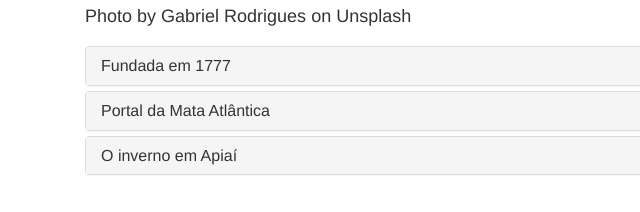
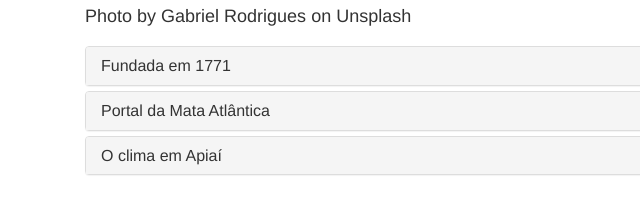
Before and after one commit to Ronaldo-Sanches/fds.engsoft, a plain HTML site: page index.html in a window 1280 px wide. Shown: the part 445-657 px from the top of the page, 0-640 px from the left. Drawn offline with Linux system fonts and the light colour scheme.

Commit message:
Update index.html

```diff
--- a/index.html
+++ b/index.html
@@ -39,7 +39,7 @@
 <div class="panel-group"id="painel-sobre">
 <div class="panel panel-default">
 <div class="panel-heading" data-parent="#painel-sobre" data-toggle="collapse" data-target="#p1">
-<h3 class="panel-title"  > Fundada em 1777</h3>
+<h3 class="panel-title"  > Fundada em 1771 </h3>
 </div>
 
 <div id="p1"class="collapse">
@@ -49,7 +49,7 @@
 
 <div class="panel panel-default">
 <div class="panel-heading" data-parent="#painel-sobre" data-toggle="collapse" data-target="#p2">
-<h3 class="panel-title" > Portal da Mata Atlântica</h3>
+<h3 class="panel-title" > Portal da Mata Atlântica </h3>
 </div>
 
 <div id="p2"class="collapse">
@@ -58,7 +58,7 @@
 </div>
 <div class="panel panel-default">
 <div class="panel-heading" data-parent="#painel-sobre" data-toggle="collapse" data-target="#p3">
-<h3 class="panel-title"> O inverno em Apiaí</h3>
+<h3 class="panel-title"> O clima em Apiaí </h3>
 </div>
 <div id="p3"class="collapse">
 <p class="panel-body"> Clima subtropical temperado. Queda de neve em 1942 e 1975. Apiaí possui uma estação meteorológica automática com capacidade de medir de forma precisa dados meteorológicos: temperatura do ar, umidade relativa (UR), precipitação (chuva) e radiação solar. O equipamento foi instalado pelo Centro Integrado de Informações Agrometeorológicas (CIIAGRO) e começou a operar em janeiro de 2011. Desde então a menor temperatura registrada em Apiaí foi de −3,3 °C em 30 de julho de 2021 e a maior atingiu 40 °C em 3 de janeiro de 2019. O maior acumulado de chuva em 24 horas alcançou 123,4 mm entre as 10h do dia 4 e 5 de outubro de 2023. O menor índice de UR foi registrado em 28 de agosto de 2014, de apenas 11%.
```
